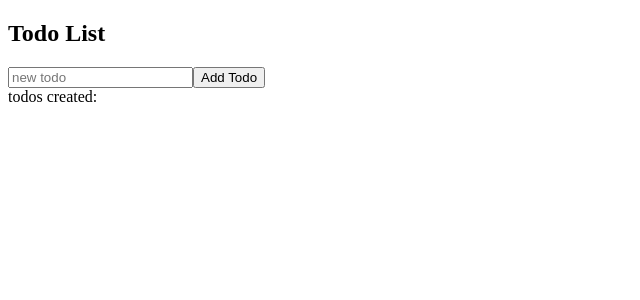
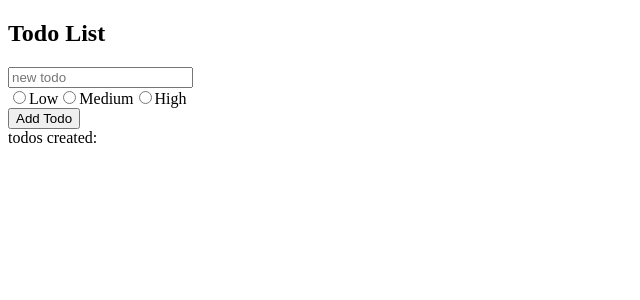
Before and after one commit to interstellaridea/react-todo-list, a React (Create React App) app: page / in a window 1280 px wide. Shown: the top 300 px of the page, without its empty margins (0-640 px from the left). Built offline with nearby package versions, Linux system fonts and the light colour scheme.

Commit message:
Add importance

```diff
--- a/src/components/PostNewTodo.js
+++ b/src/components/PostNewTodo.js
@@ -21,6 +21,35 @@ class PostNewTodo extends Component {
           name="task"
           placeholder="new todo"
         />
+        <div>
+          <label>
+            <Field
+              component="input"
+              name="importance"
+              type="radio"
+              value="low"
+            />
+            Low
+          </label>
+          <label>
+            <Field
+              component="input"
+              name="importance"
+              type="radio"
+              value="medium"
+            />
+            Medium
+          </label>
+          <label>
+            <Field
+              component="input"
+              name="importance"
+              type="radio"
+              value="high"
+            />
+            High
+          </label>
+        </div>
         <button type="submit">Add Todo</button>
       </form>
     );
--- a/src/components/ShowTodos.js
+++ b/src/components/ShowTodos.js
@@ -8,7 +8,7 @@ class ShowTodos extends Component {
     }
 
     return this.props.todos.map((item, index) => {
-      return <li key={index}>{item.task}</li>
+      return <li key={index}>{item.task} | {item.importance}</li>
     });
 
   }
```
